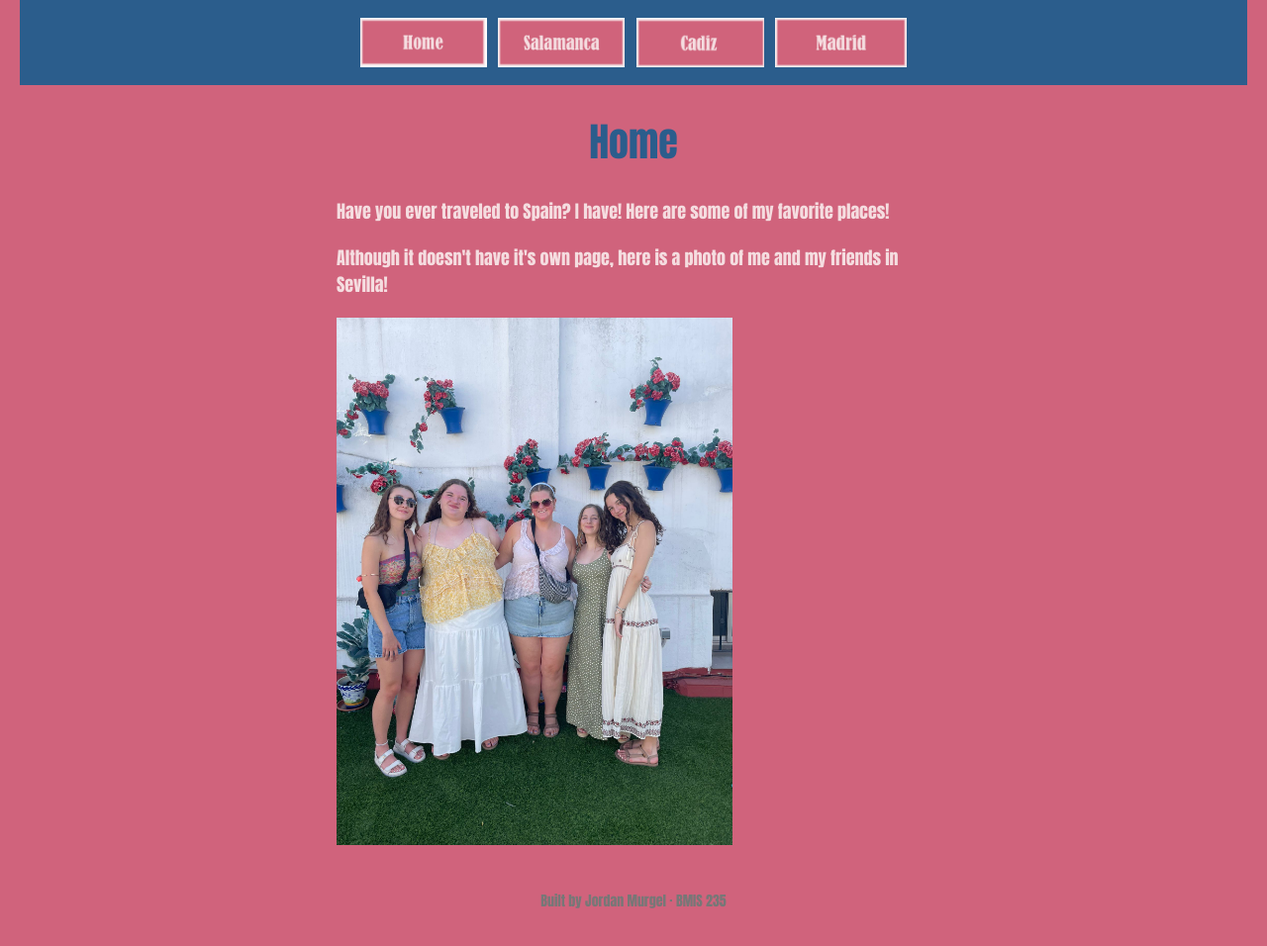
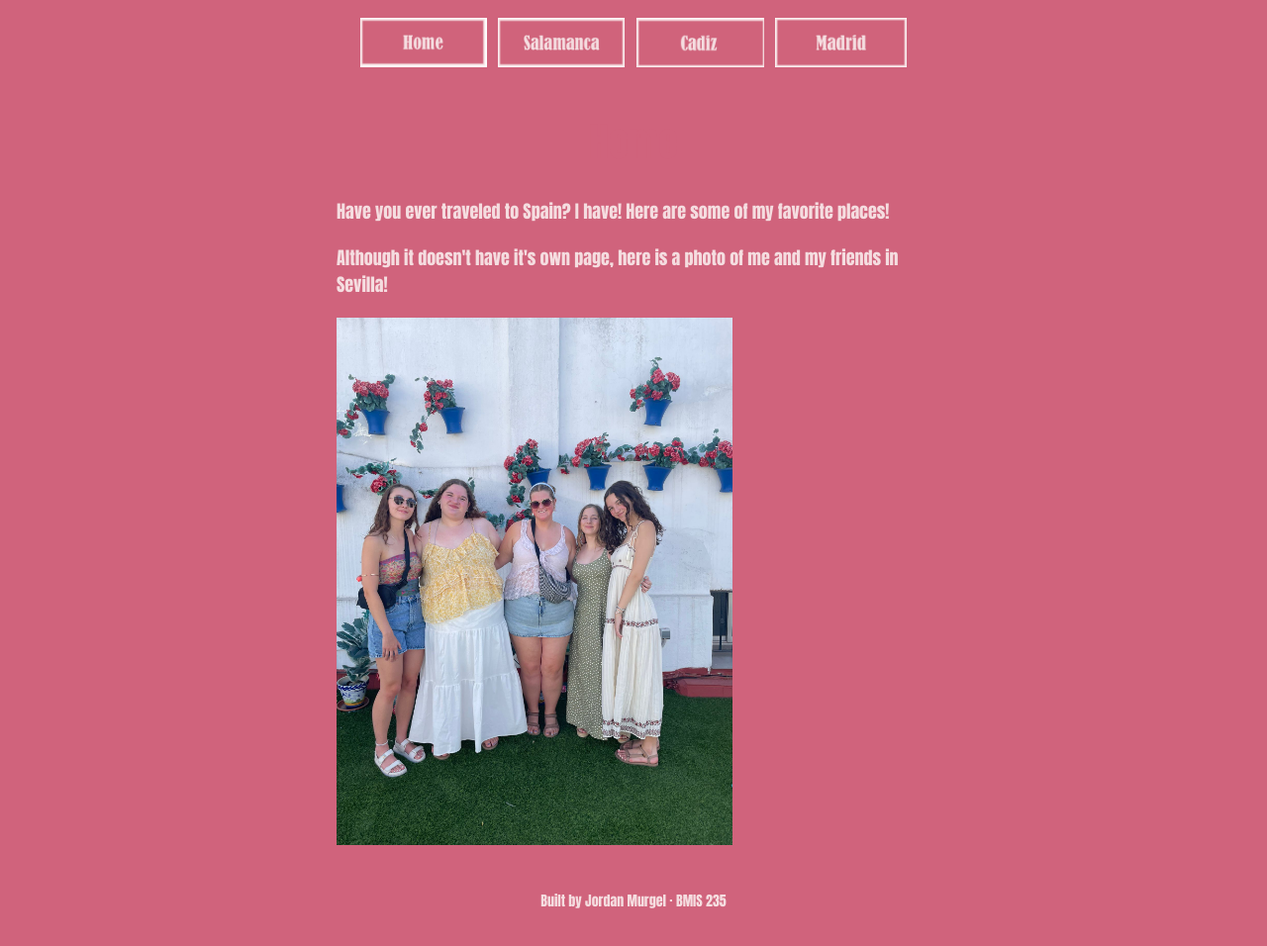
Before and after one commit to jmurgel/bmis-html-4, a plain HTML site: page index.html in a window 1280 px wide. Shown: the whole page at 99% size. Drawn offline with Linux system fonts and the light colour scheme.

Commit message:
CORRECTING THE COLOR SCHEME!
Updated color scheme for navigation, headings, and footer.

```diff
--- a/styles.css
+++ b/styles.css
@@ -19,7 +19,7 @@ body {
 
 /* the menu at the top of every page */
 nav {
-    background-color: #2b5d8c;
+    background-color: #D0637C;
     padding: 14px;
     text-align: center;
 }
@@ -39,7 +39,7 @@ nav a {
 }
 
 h1 {
-    color: #2b5d8c;
+    color: #D0637C;
     text-align: center;
     font-size: 40px;
 }
@@ -54,6 +54,6 @@ p {
 footer {
     text-align: center;
     font-size: 14px;
-    color: #777777;
+    color: #F5DDE0;
     margin-top: 40px;
 }
```
